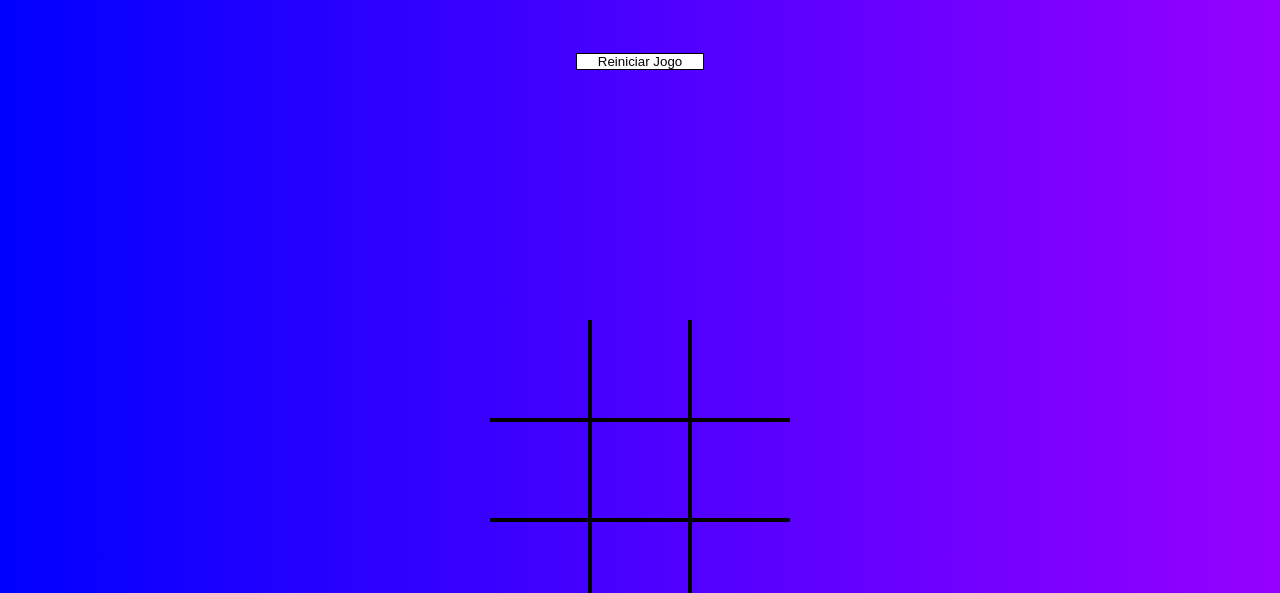
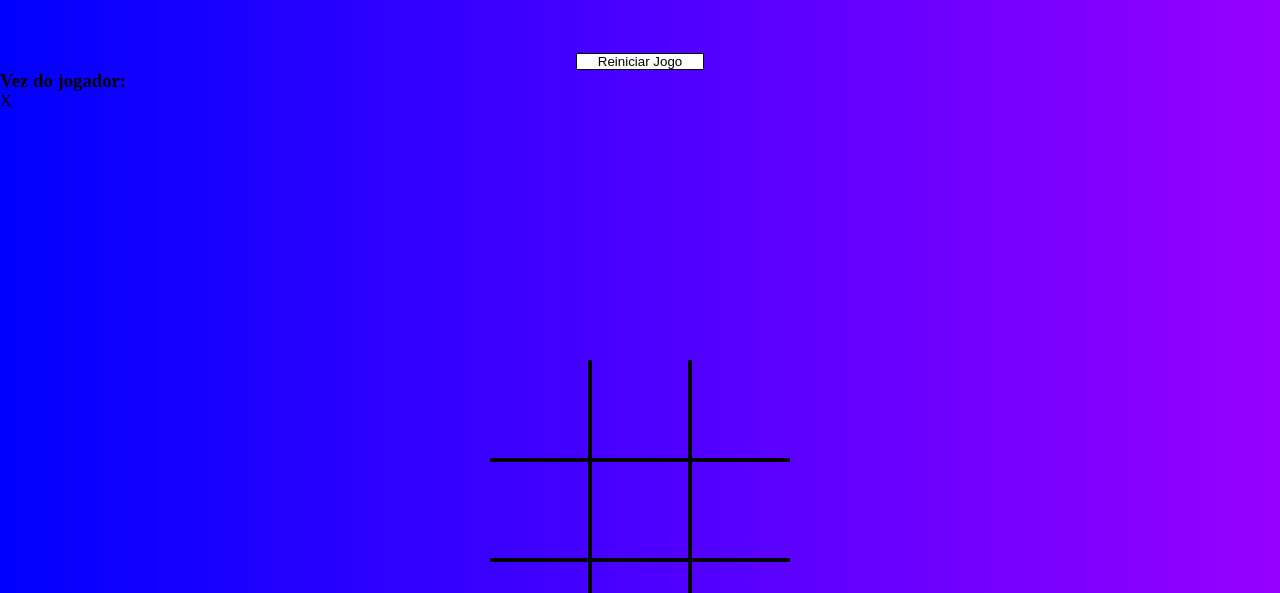
Before and after one commit to Eduardo-Silva-Mateus/jogo-da-velha, a plain HTML site: page index.html in a window 1280 px wide. Shown: the part 207-800 px from the top of the page. Drawn offline with Linux system fonts and the light colour scheme.

Commit message:
Add files via upload

```diff
--- a/index.html
+++ b/index.html
@@ -15,6 +15,11 @@
     <div class="bntReiniciarPartida">
         <button class="bntReiniciarJogo" bntJogo>Reiniciar Jogo</button>
     </div>
+
+        <div>
+            <h3>Vez do jogador: </h3>
+            <p data-turno>X</p>
+        </div>
 
     <div class="tabuleiro x" data-tabuleiro>
         <div class="celula" data-celula></div>
--- a/scrip.js
+++ b/scrip.js
@@ -26,6 +26,9 @@ const bntReiniciar = document.querySelector("[date-reiniciar]");
 const restartPlacar = document.querySelector("[date-reiciniarplacar]");
 
 const reiniciaPartida = document.querySelector("[bntJogo]")
+
+const turnoAtual = document.querySelector("[data-turno]");
+let turno = "X"; //Predefine o turno inicial como X
 
 let isCircleTurn;// define a variavel "e"
 
@@ -156,11 +159,24 @@ const setHover = () =>{
 
 };
 
+const atualizaTurno= () =>{
+  if(isCircleTurn){
+    turno="O";
+    turnoAtual.innerText=turno;
+ }
+  else{
+    turno="X";
+    turnoAtual.innerText=turno;
+}
+}
+
+
  const mudaTurno=() =>{
 
   isCircleTurn = !isCircleTurn; // a variavel tem que ser diferende dela mesma
 
   setHover();
+  atualizaTurno();
 
  };
 
@@ -220,4 +236,6 @@ restartPlacar.addEventListener('click', reiniciaPlacar);
 
 reiniciaPartida.addEventListener('click', reiniciaJogo);
 
+atualizaTurno();
+
 placarAtual();
```
